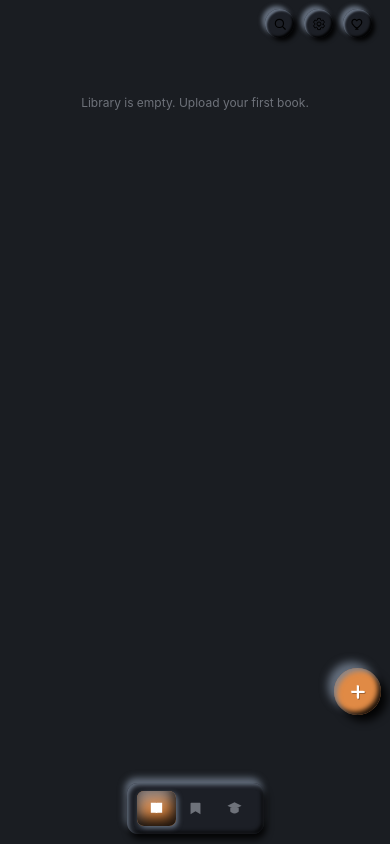
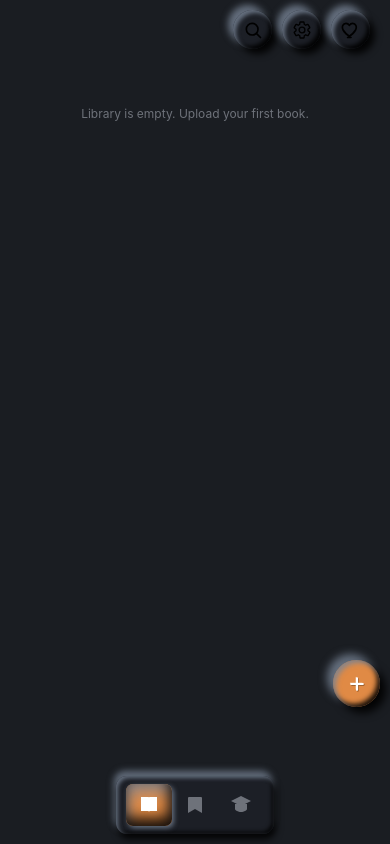
Before and after one commit to 402035zombie-a11y/sapphire, a React Native app: screen /Library in a window 390 px wide. Built offline with nearby package versions, Linux system fonts and the light colour scheme; what react-native-worklets would draw is missing.

Commit message:
fix: adaptive icon sizing — keep icons near full size on phones (no early shrink to 72%); raise scale floor + icon/tab minimums

```diff
--- a/theme/useAdaptive.ts
+++ b/theme/useAdaptive.ts
@@ -71,7 +71,7 @@ export function useAdaptive(): Adaptive {
 
     // В landscape эталон считаем по высоте, иначе интерфейс раздувается на широком коротком экране.
     const ref = landscape ? Math.min(height * 1.35, minSide * 1.5) : minSide;
-    const scale = clamp(ref / 720, 0.58, 1.25);
+    const scale = clamp(ref / 720, 0.62, 1.25);
 
     const small = minSide < 640;
     const tiny = minSide < 380;
@@ -90,7 +90,7 @@ export function useAdaptive(): Adaptive {
     );
     // Высота таб-бара считается от содержимого: иконка + подпись + вертикальные отступы.
     // Иначе на маленьких экранах подпись схлопывается в height:0 и обрезается.
-    const iconSz = Math.round(clamp(26 * scale * (tiny ? 0.85 : 1), 18, 28));
+    const iconSz = Math.round(clamp(30 * scale * (tiny ? 0.94 : 1), 24, 32));
     const labelFs = Math.round(clamp(10 * scale, 9, 11));
     const showTabLabel = !(landscape && height < 420);
     // Иконка в react-navigation рендерится в контейнере ~28px независимо от size,
@@ -110,7 +110,10 @@ export function useAdaptive(): Adaptive {
     const fs = (base: number) => Math.round(clamp(base * fsScale, Math.max(11, base * 0.78), base * 1.2));
 
     const dim = (basePct: number, min: number, max: number) => Math.round(clamp(minSide * basePct, min, max));
-    const icon = (base = 22) => Math.round(clamp(base * scale, base * 0.72, base * 1.15));
+    // Иконки: держим почти полный размер на телефонах, не даём уменьшаться ниже 88%.
+    // Базовый коэффициент 0.88 + добавка от scale — иконки не «съезжают» в мелочь
+    // при сужении экрана (раньше scale floor 0.58 резал их до 72%).
+    const icon = (base = 22) => Math.round(clamp(base * (0.88 + 0.16 * scale), base * 0.88, base * 1.12));
 
     // Ширина контента: на больших экранах центрируем колонку, чтобы строки не были бесконечными.
     const contentMaxW = isDesktop ? 960 : bp === 'lg' ? 820 : width;
```
